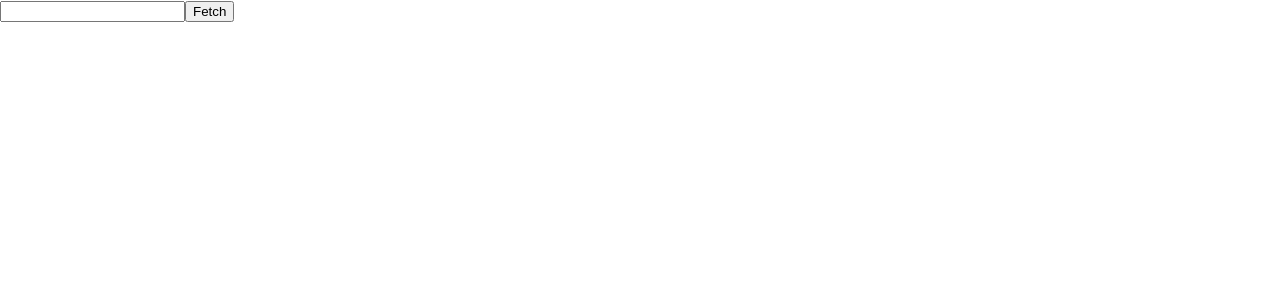
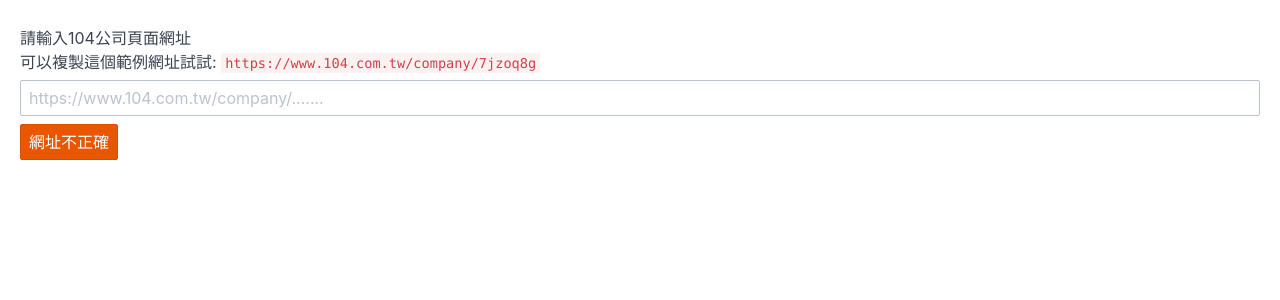
Before and after one commit to AggroCake/104-2, a Next.js app: page / in a window 1280 px wide. Shown: the top 300 px of the page. Built offline with nearby package versions, Linux system fonts and the light colour scheme.

Commit message:
First version

```diff
--- /dev/null
+++ b/api.js
@@ -0,0 +1,13 @@
+const API_BASE_URL = 'http://localhost:3000/api'
+
+export function getJobCategoryByCompany(companyId) {
+  return fetch(`${API_BASE_URL}/getJobCategory/${companyId}`)
+    .then((response) => response.json())
+    .catch((error) => console.error(error))
+}
+
+export function getJobListByCompanyAndCategory(companyId, categoryId) {
+  return fetch(`${API_BASE_URL}/getJobList/${companyId}/${categoryId}`)
+    .then((response) => response.json())
+    .catch((error) => console.error(error))
+}
--- a/package.json
+++ b/package.json
@@ -9,9 +9,11 @@
     "lint": "next lint"
   },
   "dependencies": {
+    "axios": "^0.26.0",
     "next": "12.1.0",
     "react": "17.0.2",
-    "react-dom": "17.0.2"
+    "react-dom": "17.0.2",
+    "spectre.css": "^0.5.9"
   },
   "devDependencies": {
     "eslint": "8.10.0",
--- a/pages/_app.js
+++ b/pages/_app.js
@@ -1,4 +1,5 @@
 import '../styles/globals.css'
+import 'spectre.css'
 
 function MyApp({ Component, pageProps }) {
   return <Component {...pageProps} />
--- /dev/null
+++ b/pages/api/getJobCategory/[companyId].js
@@ -0,0 +1,15 @@
+import axios from 'axios'
+
+export default async function handler(req, res) {
+  const { companyId } = req.query
+
+  const { data } = await axios({
+    method: 'GET',
+    url: `https://www.104.com.tw/company/ajax/joblist/options/${companyId}`,
+    headers: {
+      Referer: `https://www.104.com.tw/company/${companyId}`,
+    },
+  })
+
+  res.status(200).json(data)
+}
--- /dev/null
+++ b/pages/api/getJobList/[companyId]/[categoryId].js
@@ -0,0 +1,15 @@
+import axios from 'axios'
+
+export default async function handler(req, res) {
+  const { companyId, categoryId } = req.query
+
+  const { data } = await axios({
+    method: 'GET',
+    url: `https://www.104.com.tw/company/ajax/joblist/${companyId}?roleJobCat=${categoryId}&area=0`,
+    headers: {
+      Referer: `https://www.104.com.tw/company/${companyId}`,
+    },
+  })
+
+  res.status(200).json(data)
+}
--- a/pages/index.js
+++ b/pages/index.js
@@ -1,8 +1,120 @@
-function Home() {
+import { useState, useEffect } from 'react'
+import { getJobCategoryByCompany, getJobListByCompanyAndCategory } from '../api'
+import styles from './index.module.css'
+
+function JobCategory({ category, showDetail }) {
+  const [data, setData] = useState(null)
+
+  useEffect(() => {
+    getJobListByCompanyAndCategory(
+      category.companyId,
+      category.categoryId
+    ).then(({ data }) => {
+      setData(data)
+    })
+  }, [category])
+
   return (
     <div>
-      <input />
-      <button>Fetch</button>
+      <h5>
+        {category.text}
+        {data && `: ${data.totalCount}`}
+      </h5>
+      {data && data.list.normalJobs && showDetail && (
+        <ul>
+          {data.list.normalJobs.map((job) => (
+            <li key={job.jobNo}>
+              <a href={job.jobUrl} target="_blank" rel="noreferrer">
+                {job.jobName}
+              </a>
+            </li>
+          ))}
+        </ul>
+      )}
+    </div>
+  )
+}
+
+function Home() {
+  const [inputUrl, setInputUrl] = useState('')
+  const [jobCategory, setJobCategory] = useState([])
+  const [showDetail, setShowDetail] = useState(false)
+
+  let companyId = null
+  if (inputUrl) {
+    try {
+      const url = new URL(inputUrl)
+      const pathnameArray = url.pathname.split('/')
+      companyId = pathnameArray[pathnameArray.length - 1]
+    } catch (error) {}
+  }
+
+  const onClick = () => {
+    getJobCategoryByCompany(companyId).then(({ data }) => {
+      const newJobCategory = Object.entries(data.roleJobCat).map((entry) => ({
+        companyId,
+        categoryId: entry[0],
+        text: entry[1],
+      }))
+
+      setJobCategory(newJobCategory)
+    })
+  }
+
+  return (
+    <div className={styles.container}>
+      <div className="form-group">
+        <label className="form-label">
+          請輸入104公司頁面網址
+          <br />
+          可以複製這個範例網址試試:{' '}
+          <code>https://www.104.com.tw/company/7jzoq8g</code>
+        </label>
+
+        <input
+          className="form-input"
+          type="text"
+          placeholder="https://www.104.com.tw/company/......."
+          value={inputUrl}
+          onChange={({ target }) => setInputUrl(target.value)}
+        />
+      </div>
+
+      <button
+        className={`btn ${companyId ? 'btn-primary' : 'btn-error'}`}
+        onClick={onClick}
+      >
+        {companyId ? '送出' : '網址不正確'}
+      </button>
+
+      {jobCategory.length > 0 && (
+        <>
+          <hr />
+          <div className="form-group">
+            <label className="form-switch">
+              <input
+                type="checkbox"
+                checked={showDetail}
+                onChange={({ target }) => {
+                  console.log(target.checked)
+                  setShowDetail(target.checked)
+                }}
+              />
+              <i className="form-icon"></i>
+              顯示工作機會列表
+            </label>
+          </div>
+          <div>
+            {jobCategory.map((category) => (
+              <JobCategory
+                key={category.categoryId}
+                category={category}
+                showDetail={showDetail}
+              />
+            ))}
+          </div>
+        </>
+      )}
     </div>
   )
 }
--- /dev/null
+++ b/pages/index.module.css
@@ -0,0 +1,3 @@
+.container {
+  padding: 20px;
+}
```
Also changed, not shown: 1 other file (tests, documents, lock files or other folders).
